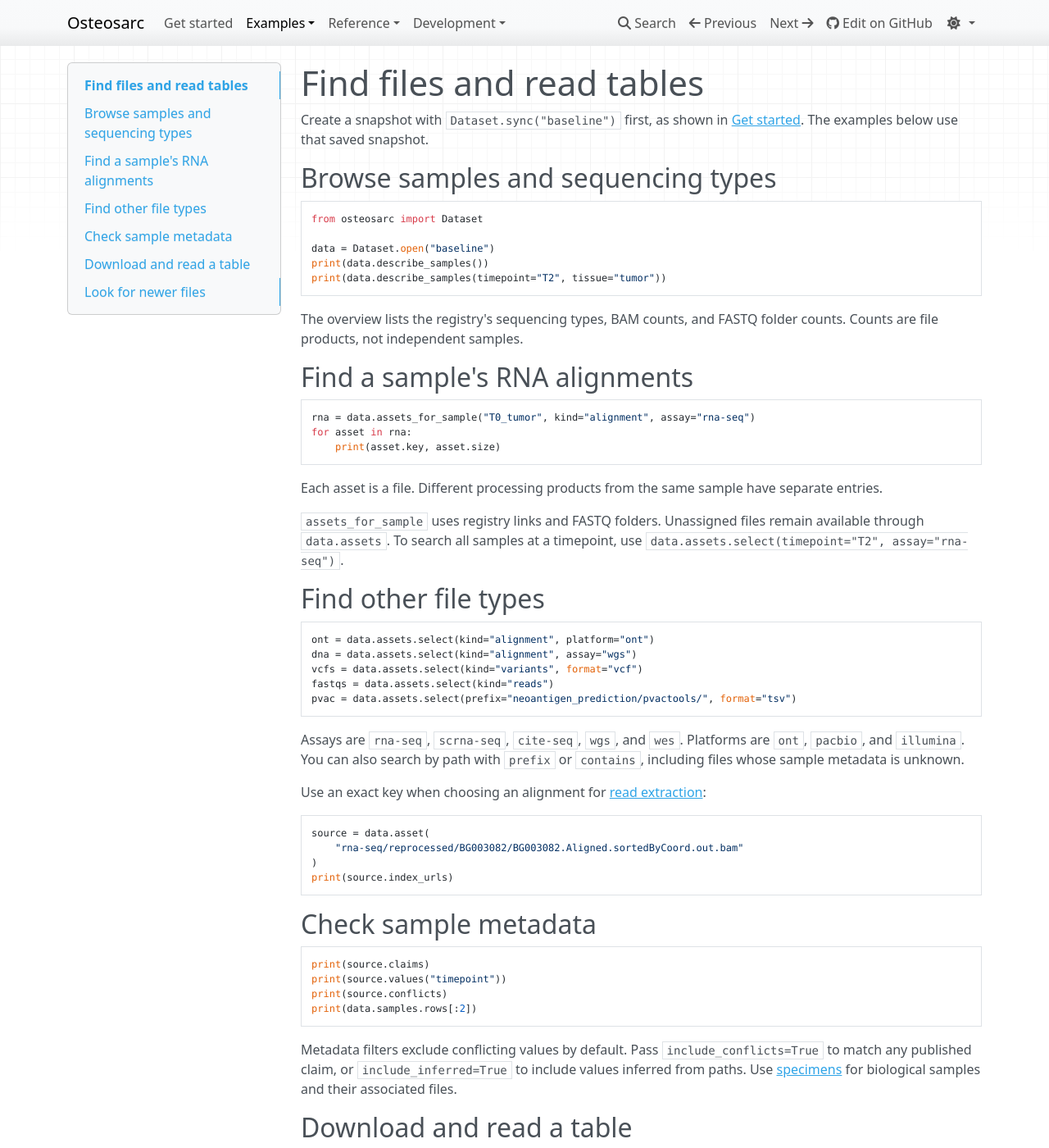
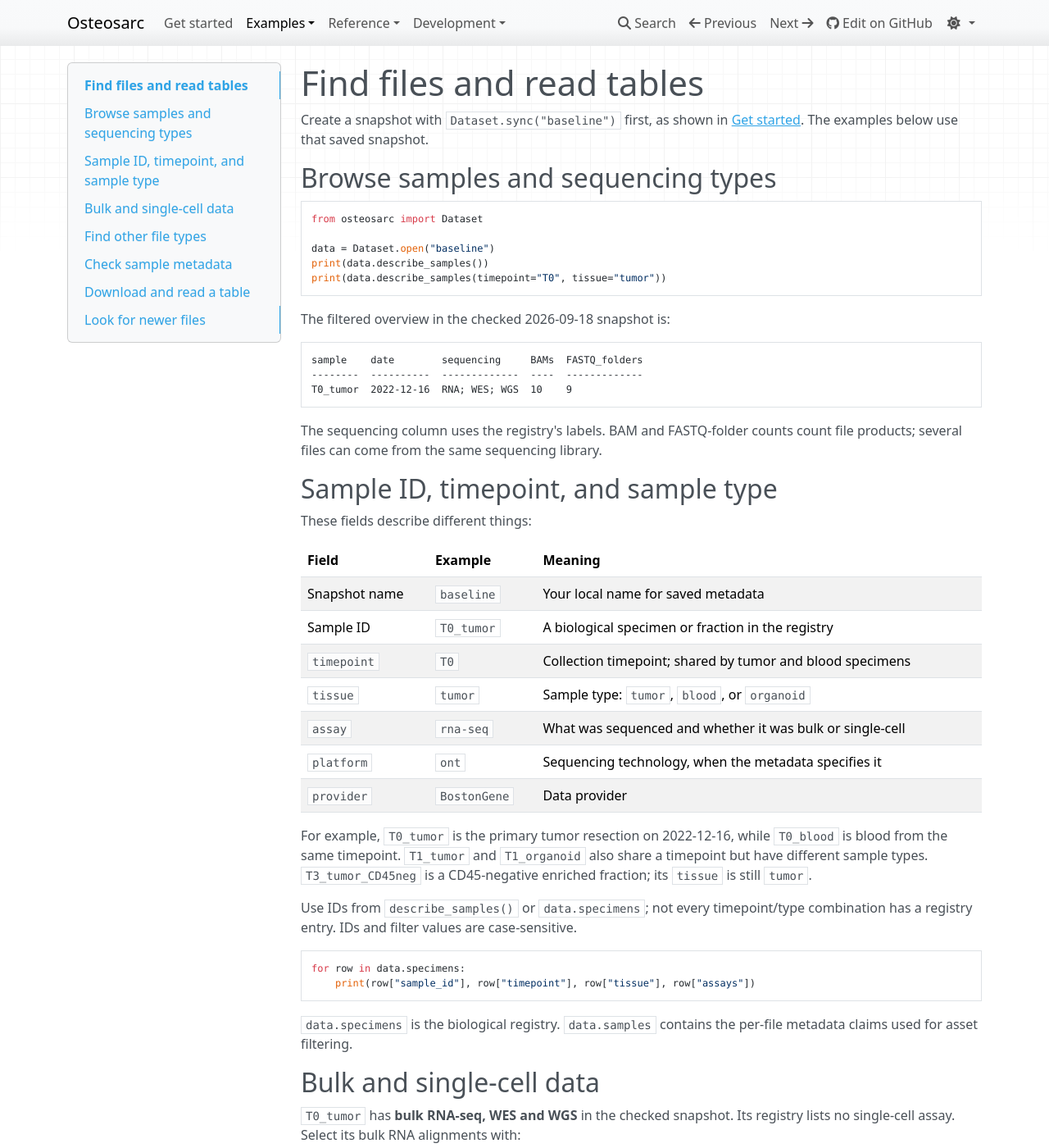
Before and after one commit to iskandr/osteosarc, an MkDocs documentation site: the page built from docs/explore.md, in a window 1280 px wide and 1400 px high. Shown: the whole window at 82% size. Built offline with MkDocs 1.6.1, drawn with Linux system fonts in a browser that asks for light colours; nearby versions of some CDN libraries; some of the changed text lies outside the part shown.

Commit message:
Clarify sample and assay examples and prepare 0.1.2

````diff
--- a/docs/explore.md
+++ b/docs/explore.md
@@ -10,13 +10,54 @@ from osteosarc import Dataset
 
 data = Dataset.open("baseline")
 print(data.describe_samples())
-print(data.describe_samples(timepoint="T2", tissue="tumor"))
+print(data.describe_samples(timepoint="T0", tissue="tumor"))
 ```
 
-The overview lists the registry's sequencing types, BAM counts, and FASTQ
-folder counts. Counts are file products, not independent samples.
+The filtered overview in the checked 2026-09-18 snapshot is:
 
-## Find a sample's RNA alignments
+```text
+sample    date        sequencing     BAMs  FASTQ_folders
+--------  ----------  -------------  ----  -------------
+T0_tumor  2022-12-16  RNA; WES; WGS  10    9
+```
+
+The sequencing column uses the registry's labels. BAM and FASTQ-folder counts
+count file products; several files can come from the same sequencing library.
+
+## Sample ID, timepoint, and sample type
+
+These fields describe different things:
+
+| Field | Example | Meaning |
+| --- | --- | --- |
+| Snapshot name | `baseline` | Your local name for saved metadata |
+| Sample ID | `T0_tumor` | A biological specimen or fraction in the registry |
+| `timepoint` | `T0` | Collection timepoint; shared by tumor and blood specimens |
+| `tissue` | `tumor` | Sample type: `tumor`, `blood`, or `organoid` |
+| `assay` | `rna-seq` | What was sequenced and whether it was bulk or single-cell |
+| `platform` | `ont` | Sequencing technology, when the metadata specifies it |
+| `provider` | `BostonGene` | Data provider |
+
+For example, `T0_tumor` is the primary tumor resection on 2022-12-16, while
+`T0_blood` is blood from the same timepoint. `T1_tumor` and `T1_organoid`
+also share a timepoint but have different sample types. `T3_tumor_CD45neg`
+is a CD45-negative enriched fraction; its `tissue` is still `tumor`.
+
+Use IDs from `describe_samples()` or `data.specimens`; not every timepoint/type
+combination has a registry entry. IDs and filter values are case-sensitive.
+
+```python
+for row in data.specimens:
+    print(row["sample_id"], row["timepoint"], row["tissue"], row["assays"])
+```
+
+`data.specimens` is the biological registry. `data.samples` contains the
+per-file metadata claims used for asset filtering.
+
+## Bulk and single-cell data
+
+`T0_tumor` has **bulk RNA-seq, WES and WGS** in the checked snapshot. Its
+registry lists no single-cell assay. Select its bulk RNA alignments with:
 
 ```python
 rna = data.assets_for_sample("T0_tumor", kind="alignment", assay="rna-seq")
@@ -24,8 +65,35 @@ for asset in rna:
     print(asset.key, asset.size)
 ```
 
-Each asset is a file. Different processing products from the same sample have
-separate entries.
+`T1_tumor` has both bulk and single-cell RNA. The sample ID alone does not
+choose between them:
+
+```python
+bulk = data.assets_for_sample("T1_tumor", kind="alignment", assay="rna-seq")
+single_cell = data.assets_for_sample("T1_tumor", kind="alignment", assay="scrna-seq")
+ont_single_cell = single_cell.select(platform="ont")
+pacbio_single_cell = single_cell.select(platform="pacbio")
+print(len(bulk), len(single_cell), len(ont_single_cell), len(pacbio_single_cell))
+```
+
+| Registry label | API `assay` | Data |
+| --- | --- | --- |
+| `RNA` | `rna-seq` | Bulk RNA sequencing |
+| `WES` | `wes` | Bulk whole-exome DNA sequencing |
+| `WGS` | `wgs` | Bulk whole-genome DNA sequencing |
+| `scRNA` | `scrna-seq` | Single-cell RNA sequencing |
+| `scRNA_ONT` | `scrna-seq`, with `platform="ont"` | Single-cell Oxford Nanopore RNA sequencing |
+| `PacBio` | `scrna-seq`, with `platform="pacbio"` | Single-cell PacBio RNA sequencing in this dataset |
+| `CITE` | `cite-seq` | Single-cell RNA and antibody-tag profiling |
+
+A sample ID identifies a specimen or fraction; individual cell barcodes live
+in the single-cell data. Each asset is one file, and reprocessed alignments
+remain separate products.
+
+Platforms are `ont`, `pacbio`, and `illumina`. Platform metadata is incomplete:
+the T0 alignments have assay labels but no platform labels in this snapshot.
+An `illumina` filter therefore excludes them. Use the assay filter above and
+inspect an alignment's header if you need its instrument platform.
 
 `assets_for_sample` uses registry links and FASTQ folders. Unassigned files
 remain available through `data.assets`. To search all samples at a timepoint,
@@ -41,8 +109,7 @@ fastqs = data.assets.select(kind="reads")
 pvac = data.assets.select(prefix="neoantigen_prediction/pvactools/", format="tsv")
 ```
 
-Assays are `rna-seq`, `scrna-seq`, `cite-seq`, `wgs`, and `wes`. Platforms are
-`ont`, `pacbio`, and `illumina`. You can also search by path with `prefix` or
+You can also search by path with `prefix` or
 `contains`, including files whose sample metadata is unknown.
 
 Use an exact key when choosing an alignment for [read extraction](reads.md):
--- a/osteosarc/__init__.py
+++ b/osteosarc/__init__.py
@@ -21,7 +21,7 @@ from .reads import (
 )
 from .timeline import Event, Timeline
 
-__version__ = "0.1.1"
+__version__ = "0.1.2"
 
 __all__ = [
     "AlignmentInfo", "Asset", "Assets", "CORRECTIONS", "Cache", "Change", "CoordinateError", "Correction",
--- a/pyproject.toml
+++ b/pyproject.toml
@@ -4,7 +4,7 @@ build-backend = "setuptools.build_meta"
 
 [project]
 name = "osteosarc"
-version = "0.1.1"
+version = "0.1.2"
 description = "Reproducible access to the public osteosarc.com dataset"
 readme = "README.md"
 requires-python = ">=3.10"
````
Also changed, not shown: README.md (+58 -32 lines), docs/index.md (+37 -13 lines), docs/variants.md (+25 -3 lines).
